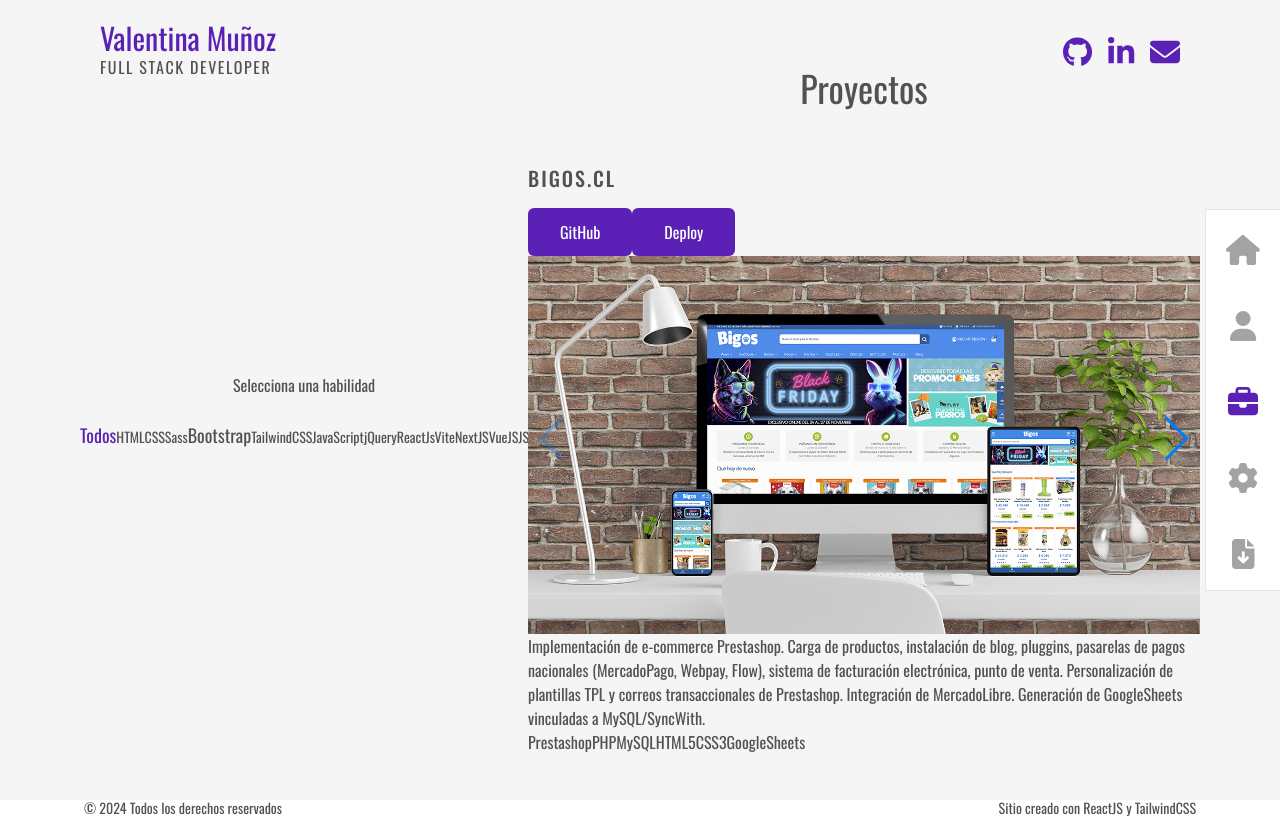
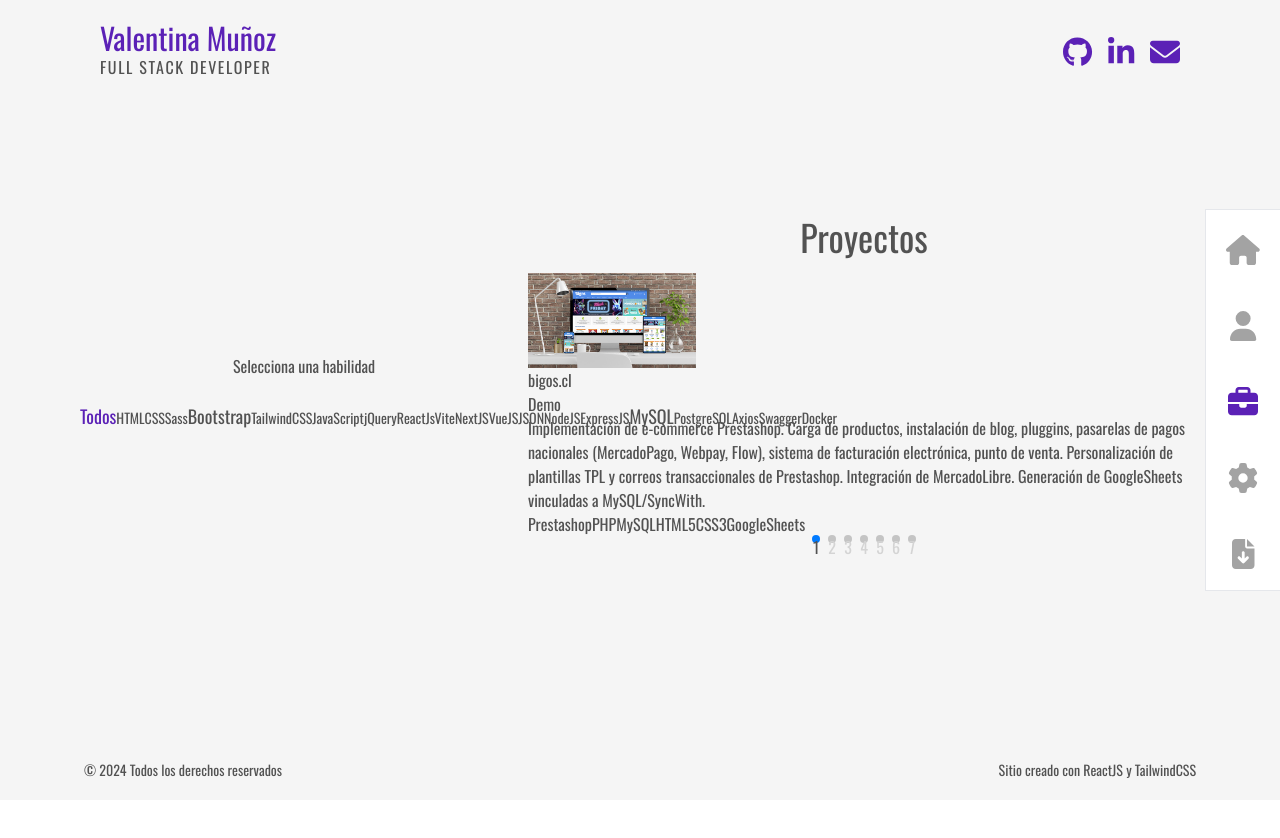
Before and after one commit to vnasp/vnasp.github.io, a React (Vite) app: page /#/portafolio in a window 1280 px wide. After the commit the page ends 800 px from the top, so only its background shows below. Built offline with nearby package versions, Linux system fonts and the light colour scheme.

Commit message:
Change styles. Still editing

```diff
--- a/src/components/Projects.jsx
+++ b/src/components/Projects.jsx
@@ -1,43 +1,59 @@
 import { Swiper, SwiperSlide } from "swiper/react";
-import {
-  Keyboard,
-  Navigation,
-  Pagination,
-  Scrollbar,
-  A11y,
-} from "swiper/modules";
+import { Pagination } from "swiper/modules";
 import "swiper/css";
-import "swiper/css/navigation";
 import "swiper/css/pagination";
-import "swiper/css/scrollbar";
 
 const Projects = ({ data }) => {
+  const pagination = {
+    clickable: true,
+    renderBullet: function (index, className) {
+      return '<span class="' + className + '">' + (index + 1) + "</span>";
+    },
+  };
+
   return (
     <Swiper
-      modules={[Keyboard, Navigation, Pagination, Scrollbar, A11y]}
-      spaceBetween={50}
+      spaceBetween={80}
       slidesPerView={1}
       keyboard={{ enabled: true }}
-      navigation
       onSwiper={(swiper) => console.log(swiper)}
       onSlideChange={() => console.log("slide change")}
+      pagination={pagination}
+      modules={[Pagination]}
+      className="mySwiper"
     >
       {data.map((project, index) => (
-        <SwiperSlide key={index} className="">
-          <h4 className="skills__type--name">{project.title}</h4>
-          <div className="flex flex-row">
-            <a href={project.github} className="home__button">
-              GitHub
-            </a>
-            <a href={project.demo} className="home__button">
-              Deploy
-            </a>
+        <SwiperSlide key={index} className="flex flex-col">
+          <div className="project__header">
+            <img src={project.image} alt={project.name} className="w-1/4" />
+            <div clasName="flex flex-col">
+              <h4 className="project__name">{project.title}</h4>
+              <div className="inline-block">
+                {project.github && (
+                  <a href={project.github} className="project__button">
+                    GitHub
+                  </a>
+                )}
+                {project.demo && (
+                  <a href={project.demo} className="project__button">
+                    Demo
+                  </a>
+                )}
+              </div>
+            </div>
           </div>
           <div>
-            <img src={project.image} alt={project.about} />
+            <p className="project__desc">{project.about}</p>
+            <div className="project__tags">
+              {project.tags.map((tag, tagIndex) => {
+                return (
+                  <label key={tagIndex} className="project__tags--bg">
+                    {tag}
+                  </label>
+                );
+              })}
+            </div>
           </div>
-          <div>{project.about}</div>
-          <div>{project.tags}</div>
         </SwiperSlide>
       ))}
     </Swiper>
```
